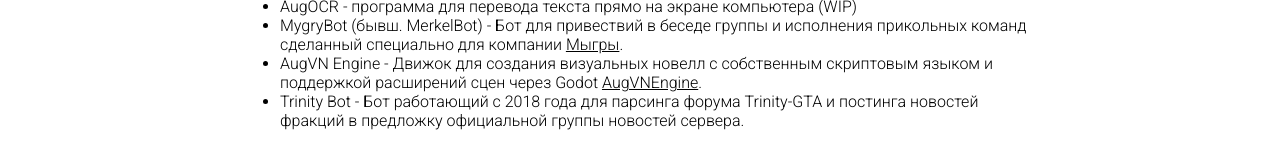
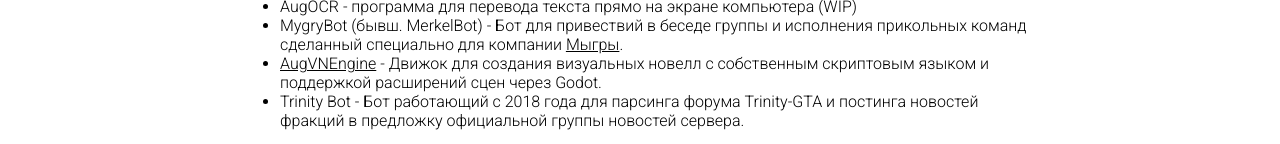
Before and after one commit to Augmeneco/augmeneco.github.io, a plain HTML site: page index.html in a window 1280 px wide. Shown: the part 597-741 px from the top of the page. Drawn offline with Linux system fonts and the light colour scheme.

Commit message:
Update index.html

```diff
--- a/index.html
+++ b/index.html
@@ -36,7 +36,7 @@
                     <li>KBot - серия чат-ботов. Репозитории с ними вы сможете найти у нас на GitHub. <a href="https://vk.com/club158856938">Страница бота ВКонтакте</a></li>
                     <li>AugOCR - программа для перевода текста прямо на экране компьютера (WIP)</li>
                     <li>MygryBot (бывш. MerkelBot) - Бот для привествий в беседе группы и исполнения прикольных команд сделанный специально для компании <a href="https://vk.com/mygry_ru">Мыгры</a>.</li>
-                    <li>AugVN Engine - Движок для создания визуальных новелл с собственным скриптовым языком и поддержкой расширений сцен через Godot <a href="https://git.augmeneco.ru/Augmeneco/AugVN Engine">AugVNEngine</a>.</li>
+                    <li><a href="https://git.augmeneco.ru/Augmeneco/AugVN Engine">AugVNEngine</a> - Движок для создания визуальных новелл с собственным скриптовым языком и поддержкой расширений сцен через Godot.</li>
                     <li>Trinity Bot - Бот работающий с 2018 года для парсинга форума Trinity-GTA и постинга новостей фракций в предложку официальной группы новостей сервера.</li>
                 </ul>
             </p>
```
